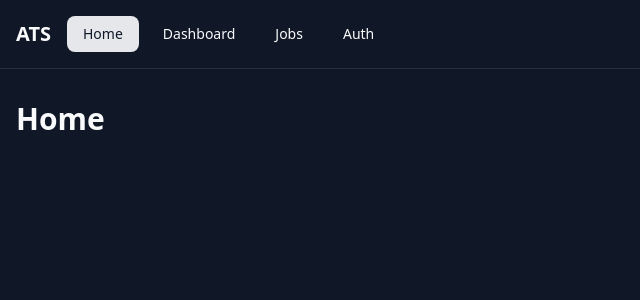
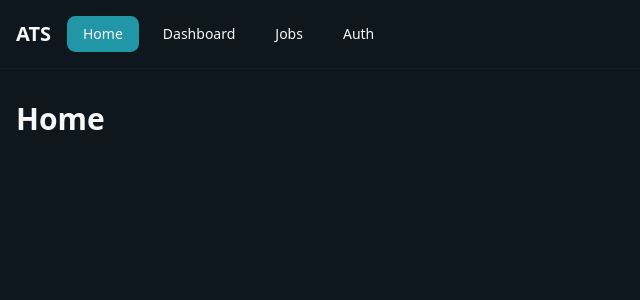
Before and after one commit to mtauhidul/ats-ui, a React (Vite) app: page / in a window 1280 px wide. Shown: the top 300 px of the page, without its empty margins (0-640 px from the left). Built offline with nearby package versions, Linux system fonts and the light colour scheme.

Commit message:
initial setup done for the sidebar

```diff
--- a/src/components/nav-documents.tsx
+++ b/src/components/nav-documents.tsx
@@ -1,44 +1,27 @@
-"use client"
+"use client";
 
-import {
-  IconDots,
-  IconFolder,
-  IconShare3,
-  IconTrash,
-  type Icon,
-} from "@tabler/icons-react"
+import { type Icon } from "@tabler/icons-react";
 
-import {
-  DropdownMenu,
-  DropdownMenuContent,
-  DropdownMenuItem,
-  DropdownMenuSeparator,
-  DropdownMenuTrigger,
-} from "@/components/ui/dropdown-menu"
 import {
   SidebarGroup,
   SidebarGroupLabel,
   SidebarMenu,
-  SidebarMenuAction,
   SidebarMenuButton,
   SidebarMenuItem,
-  useSidebar,
-} from "@/components/ui/sidebar"
+} from "@/components/ui/sidebar";
 
 export function NavDocuments({
   items,
 }: {
   items: {
-    name: string
-    url: string
-    icon: Icon
-  }[]
+    name: string;
+    url: string;
+    icon: Icon;
+  }[];
 }) {
-  const { isMobile } = useSidebar()
-
   return (
     <SidebarGroup className="group-data-[collapsible=icon]:hidden">
-      <SidebarGroupLabel>Documents</SidebarGroupLabel>
+      <SidebarGroupLabel>Utilities</SidebarGroupLabel>
       <SidebarMenu>
         {items.map((item) => (
           <SidebarMenuItem key={item.name}>
@@ -48,45 +31,9 @@ export function NavDocuments({
                 <span>{item.name}</span>
               </a>
             </SidebarMenuButton>
-            <DropdownMenu>
-              <DropdownMenuTrigger asChild>
-                <SidebarMenuAction
-                  showOnHover
-                  className="data-[state=open]:bg-accent rounded-sm"
-                >
-                  <IconDots />
-                  <span className="sr-only">More</span>
-                </SidebarMenuAction>
-              </DropdownMenuTrigger>
-              <DropdownMenuContent
-                className="w-24 rounded-lg"
-                side={isMobile ? "bottom" : "right"}
-                align={isMobile ? "end" : "start"}
-              >
-                <DropdownMenuItem>
-                  <IconFolder />
-                  <span>Open</span>
-                </DropdownMenuItem>
-                <DropdownMenuItem>
-                  <IconShare3 />
-                  <span>Share</span>
-                </DropdownMenuItem>
-                <DropdownMenuSeparator />
-                <DropdownMenuItem variant="destructive">
-                  <IconTrash />
-                  <span>Delete</span>
-                </DropdownMenuItem>
-              </DropdownMenuContent>
-            </DropdownMenu>
           </SidebarMenuItem>
         ))}
-        <SidebarMenuItem>
-          <SidebarMenuButton className="text-sidebar-foreground/70">
-            <IconDots className="text-sidebar-foreground/70" />
-            <span>More</span>
-          </SidebarMenuButton>
-        </SidebarMenuItem>
       </SidebarMenu>
     </SidebarGroup>
-  )
+  );
 }
--- a/src/components/nav-main.tsx
+++ b/src/components/nav-main.tsx
@@ -1,22 +1,22 @@
-import { IconCirclePlusFilled, IconMail, type Icon } from "@tabler/icons-react"
+import { IconCirclePlusFilled, IconMail, type Icon } from "@tabler/icons-react";
 
-import { Button } from "@/components/ui/button"
+import { Button } from "@/components/ui/button";
 import {
   SidebarGroup,
   SidebarGroupContent,
   SidebarMenu,
   SidebarMenuButton,
   SidebarMenuItem,
-} from "@/components/ui/sidebar"
+} from "@/components/ui/sidebar";
 
 export function NavMain({
   items,
 }: {
   items: {
-    title: string
-    url: string
-    icon?: Icon
-  }[]
+    title: string;
+    url: string;
+    icon?: Icon;
+  }[];
 }) {
   return (
     <SidebarGroup>
@@ -28,7 +28,7 @@ export function NavMain({
               className="bg-primary text-primary-foreground hover:bg-primary/90 hover:text-primary-foreground active:bg-primary/90 active:text-primary-foreground min-w-8 duration-200 ease-linear"
             >
               <IconCirclePlusFilled />
-              <span>Quick Create</span>
+              <span>Quick Import</span>
             </SidebarMenuButton>
             <Button
               size="icon"
@@ -52,5 +52,5 @@ export function NavMain({
         </SidebarMenu>
       </SidebarGroupContent>
     </SidebarGroup>
-  )
+  );
 }
--- a/src/components/nav-user.tsx
+++ b/src/components/nav-user.tsx
@@ -1,16 +1,11 @@
 import {
-  IconCreditCard,
   IconDotsVertical,
   IconLogout,
   IconNotification,
   IconUserCircle,
-} from "@tabler/icons-react"
+} from "@tabler/icons-react";
 
-import {
-  Avatar,
-  AvatarFallback,
-  AvatarImage,
-} from "@/components/ui/avatar"
+import { Avatar, AvatarFallback, AvatarImage } from "@/components/ui/avatar";
 import {
   DropdownMenu,
   DropdownMenuContent,
@@ -19,24 +14,24 @@ import {
   DropdownMenuLabel,
   DropdownMenuSeparator,
   DropdownMenuTrigger,
-} from "@/components/ui/dropdown-menu"
+} from "@/components/ui/dropdown-menu";
 import {
   SidebarMenu,
   SidebarMenuButton,
   SidebarMenuItem,
   useSidebar,
-} from "@/components/ui/sidebar"
+} from "@/components/ui/sidebar";
 
 export function NavUser({
   user,
 }: {
   user: {
-    name: string
-    email: string
-    avatar: string
-  }
+    name: string;
+    email: string;
+    avatar: string;
+  };
 }) {
-  const { isMobile } = useSidebar()
+  const { isMobile } = useSidebar();
 
   return (
     <SidebarMenu>
@@ -87,10 +82,6 @@ export function NavUser({
                 Account
               </DropdownMenuItem>
               <DropdownMenuItem>
-                <IconCreditCard />
-                Billing
-              </DropdownMenuItem>
-              <DropdownMenuItem>
                 <IconNotification />
                 Notifications
               </DropdownMenuItem>
@@ -104,5 +95,5 @@ export function NavUser({
         </DropdownMenu>
       </SidebarMenuItem>
     </SidebarMenu>
-  )
+  );
 }
--- a/src/index.css
+++ b/src/index.css
@@ -42,72 +42,96 @@
 }
 
 :root {
-  --radius: 0.625rem;
-  --background: oklch(1 0 0);
-  --foreground: oklch(0.13 0.028 261.692);
-  --card: oklch(1 0 0);
-  --card-foreground: oklch(0.13 0.028 261.692);
-  --popover: oklch(1 0 0);
-  --popover-foreground: oklch(0.13 0.028 261.692);
-  --primary: oklch(0.21 0.034 264.665);
-  --primary-foreground: oklch(0.985 0.002 247.839);
-  --secondary: oklch(0.967 0.003 264.542);
-  --secondary-foreground: oklch(0.21 0.034 264.665);
-  --muted: oklch(0.967 0.003 264.542);
-  --muted-foreground: oklch(0.551 0.027 264.364);
-  --accent: oklch(0.967 0.003 264.542);
-  --accent-foreground: oklch(0.21 0.034 264.665);
-  --destructive: oklch(0.577 0.245 27.325);
-  --border: oklch(0.928 0.006 264.531);
-  --input: oklch(0.928 0.006 264.531);
-  --ring: oklch(0.707 0.022 261.325);
-  --chart-1: oklch(0.646 0.222 41.116);
-  --chart-2: oklch(0.6 0.118 184.704);
-  --chart-3: oklch(0.398 0.07 227.392);
-  --chart-4: oklch(0.828 0.189 84.429);
-  --chart-5: oklch(0.769 0.188 70.08);
-  --sidebar: oklch(0.985 0.002 247.839);
-  --sidebar-foreground: oklch(0.13 0.028 261.692);
-  --sidebar-primary: oklch(0.21 0.034 264.665);
-  --sidebar-primary-foreground: oklch(0.985 0.002 247.839);
-  --sidebar-accent: oklch(0.967 0.003 264.542);
-  --sidebar-accent-foreground: oklch(0.21 0.034 264.665);
-  --sidebar-border: oklch(0.928 0.006 264.531);
-  --sidebar-ring: oklch(0.707 0.022 261.325);
+  --radius: 0.65rem;
+
+  /* Base (light) */
+  --background: oklch(0.965 0.01 240);       /* light gray-blue */
+  --foreground: oklch(0.19 0.03 240);        /* deep blue-gray text */
+
+  --card: oklch(0.98 0.005 240);
+  --card-foreground: oklch(0.19 0.03 240);
+
+  --popover: oklch(0.98 0.005 240);
+  --popover-foreground: oklch(0.19 0.03 240);
+
+  --primary: oklch(0.50 0.08 210);           /* brand teal (#025864-ish) */
+  --primary-foreground: oklch(0.985 0 0);    /* white */
+
+  --secondary: oklch(0.90 0.02 235);         /* cool gray-blue */
+  --secondary-foreground: oklch(0.24 0.02 240);
+
+  --muted: oklch(0.92 0.015 235);
+  --muted-foreground: oklch(0.45 0.02 240);
+
+  --accent: oklch(0.79 0.16 152);            /* vivid green (#00D47E-ish) */
+  --accent-foreground: oklch(0.17 0.02 240);
+
+  --destructive: oklch(0.60 0.19 30);        /* warm red for errors */
+
+  --border: oklch(0.90 0.01 235);
+  --input: oklch(0.90 0.01 235);
+  --ring: oklch(0.50 0.08 210);              /* teal ring */
+
+  /* Charts (teal → green with soft neutrals) */
+  --chart-1: oklch(0.58 0.10 208);           /* strong teal */
+  --chart-2: oklch(0.79 0.16 152);           /* brand green */
+  --chart-3: oklch(0.68 0.06 230);           /* slate blue */
+  --chart-4: oklch(0.74 0.02 240);           /* muted steel */
+  --chart-5: oklch(0.54 0.03 250);           /* indigo-gray */
+
+  /* Sidebar (light) */
+  --sidebar: oklch(0.975 0.005 240);
+  --sidebar-foreground: oklch(0.19 0.03 240);
+  --sidebar-primary: oklch(0.50 0.08 210);
+  --sidebar-primary-foreground: oklch(0.985 0 0);
+  --sidebar-accent: oklch(0.79 0.16 152);
+  --sidebar-accent-foreground: oklch(0.17 0.02 240);
+  --sidebar-border: oklch(0.90 0.01 235);
+  --sidebar-ring: oklch(0.50 0.08 210);
 }
 
 .dark {
-  --background: oklch(0.13 0.028 261.692);
-  --foreground: oklch(0.985 0.002 247.839);
-  --card: oklch(0.21 0.034 264.665);
-  --card-foreground: oklch(0.985 0.002 247.839);
-  --popover: oklch(0.21 0.034 264.665);
-  --popover-foreground: oklch(0.985 0.002 247.839);
-  --primary: oklch(0.928 0.006 264.531);
-  --primary-foreground: oklch(0.21 0.034 264.665);
-  --secondary: oklch(0.278 0.033 256.848);
-  --secondary-foreground: oklch(0.985 0.002 247.839);
-  --muted: oklch(0.278 0.033 256.848);
-  --muted-foreground: oklch(0.707 0.022 261.325);
-  --accent: oklch(0.278 0.033 256.848);
-  --accent-foreground: oklch(0.985 0.002 247.839);
-  --destructive: oklch(0.704 0.191 22.216);
-  --border: oklch(1 0 0 / 10%);
-  --input: oklch(1 0 0 / 15%);
-  --ring: oklch(0.551 0.027 264.364);
-  --chart-1: oklch(0.488 0.243 264.376);
-  --chart-2: oklch(0.696 0.17 162.48);
-  --chart-3: oklch(0.769 0.188 70.08);
-  --chart-4: oklch(0.627 0.265 303.9);
-  --chart-5: oklch(0.645 0.246 16.439);
-  --sidebar: oklch(0.21 0.034 264.665);
-  --sidebar-foreground: oklch(0.985 0.002 247.839);
-  --sidebar-primary: oklch(0.488 0.243 264.376);
-  --sidebar-primary-foreground: oklch(0.985 0.002 247.839);
-  --sidebar-accent: oklch(0.278 0.033 256.848);
-  --sidebar-accent-foreground: oklch(0.985 0.002 247.839);
-  --sidebar-border: oklch(1 0 0 / 10%);
-  --sidebar-ring: oklch(0.551 0.027 264.364);
+  --background: oklch(0.17 0.02 240);        /* deep blue-gray */
+  --foreground: oklch(0.98 0 0);             /* white */
+
+  --card: oklch(0.20 0.02 240);
+  --card-foreground: oklch(0.98 0 0);
+
+  --popover: oklch(0.20 0.02 240);
+  --popover-foreground: oklch(0.98 0 0);
+
+  --primary: oklch(0.62 0.10 210);           /* brighter teal for dark BG */
+  --primary-foreground: oklch(0.98 0 0);
+
+  --secondary: oklch(0.26 0.02 240);         /* muted panel gray-blue */
+  --secondary-foreground: oklch(0.90 0 0);
+
+  --muted: oklch(0.26 0.02 240);
+  --muted-foreground: oklch(0.72 0.02 238);
+
+  --accent: oklch(0.82 0.17 152);            /* glowing green */
+  --accent-foreground: oklch(0.17 0.02 240);
+
+  --destructive: oklch(0.64 0.19 30);
+
+  --border: oklch(0.30 0.015 240 / 35%);
+  --input: oklch(0.30 0.015 240 / 45%);
+  --ring: oklch(0.62 0.10 210);
+
+  --chart-1: oklch(0.62 0.11 208);
+  --chart-2: oklch(0.82 0.17 152);
+  --chart-3: oklch(0.70 0.06 230);
+  --chart-4: oklch(0.60 0.03 250);
+  --chart-5: oklch(0.74 0.02 240);
+
+  --sidebar: oklch(0.20 0.02 240);
+  --sidebar-foreground: oklch(0.98 0 0);
+  --sidebar-primary: oklch(0.62 0.10 210);
+  --sidebar-primary-foreground: oklch(0.98 0 0);
+  --sidebar-accent: oklch(0.82 0.17 152);
+  --sidebar-accent-foreground: oklch(0.17 0.02 240);
+  --sidebar-border: oklch(0.30 0.015 240 / 35%);
+  --sidebar-ring: oklch(0.62 0.10 210);
 }
 
 @layer base {
```
Also changed, not shown: src/components/app-sidebar.tsx (+54 -98 lines).
